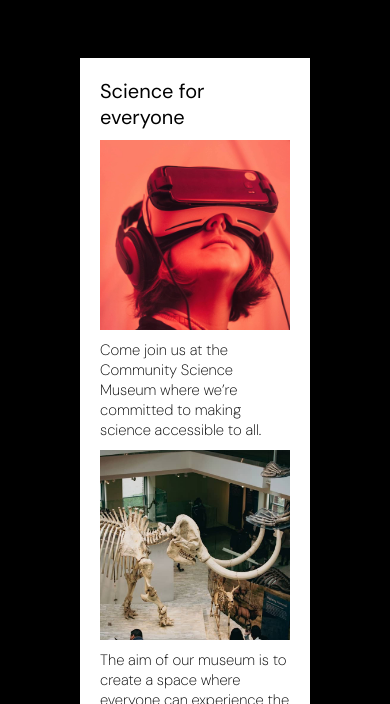
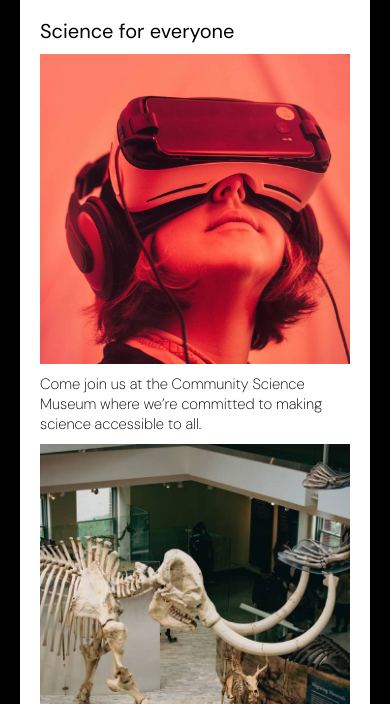
Before and after one commit to EmilieHolden/Semester-Project-1, a plain HTML site: page index.html in a window 390 px wide. Shown: the part 580-1284 px from the top of the page. Drawn offline with Linux system fonts and the light colour scheme.

Commit message:
test responsive design mobile

```diff
--- a/src/css/homepage.css
+++ b/src/css/homepage.css
@@ -20,16 +20,13 @@
   background-color: #fff;
   height: fit-content;
   padding: 20px;
-  margin: 4rem;
+  margin: 2rem;
 }
 
 .content-grid {
   display: flex;
   justify-content: center;
-}
-
-p {
-  padding: 0 20px;
+  gap: 10px;
 }
 
 /* RESPONSIVE DESIGN */
@@ -38,12 +35,13 @@ p {
     font-size: 50px;
   }
 
+  .science-section {
+    margin: 1rem;
+  }
+
   .content-grid {
     display: flex;
     flex-direction: column;
-  }
-
-  p {
-    padding: 10px 0;
+    justify-content: center;
   }
 }
```
